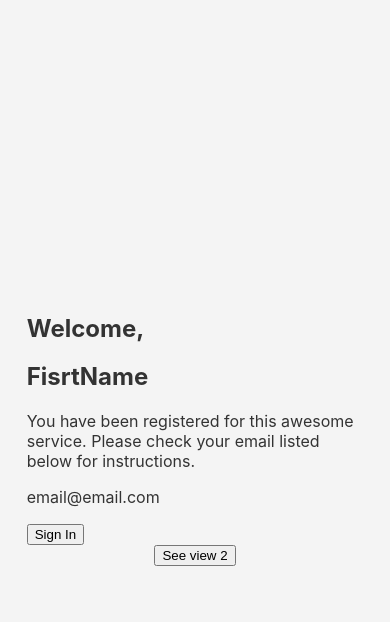
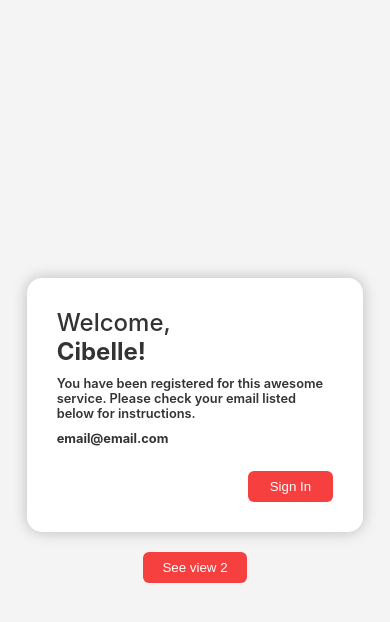
Before and after one commit to cibellem/breezy-form, a React (Create React App) app: page / in a window 390 px wide. Both pictures are taken after a click on the button "See view 2". Shown: the top 622 px of the page. Built offline with nearby package versions, Linux system fonts and the light colour scheme.

Commit message:
UI - Finished UI mobile view

```diff
--- a/src/components/SignupForm.tsx
+++ b/src/components/SignupForm.tsx
@@ -4,7 +4,7 @@ import { FormInput } from "./FormInput";
 export const Form = () => {
   return (
     <form className="form">
-      <section className="form_header">
+      <section className="section_header">
         <h1>Let's</h1>
         <h1>Sign Up</h1>
         <p>
@@ -33,7 +33,10 @@ export const Form = () => {
         name="password"
         labelName="Password"
       />
-      <button type="button">Sign Up</button>
+
+      <div>
+        <button type="button">Sign Up</button>
+      </div>
     </form>
   );
 };
--- a/src/components/SucessCard.tsx
+++ b/src/components/SucessCard.tsx
@@ -2,15 +2,15 @@ import React from "react";
 
 export const SuccessCard = () => {
   return (
-    <section>
-      <h2>Welcome,</h2>
-      <h2>FisrtName</h2>
+    <section className="section_header">
+      <h1>Welcome,</h1>
+      <h1>Cibelle!</h1>
       <p>
         You have been registered for this awesome service. Please check your
         email listed below for instructions.
       </p>
-      <p>email@email.com</p>
-      <button>Sign In</button>
+      <p style={{ fontWeight: "bold" }}>email@email.com</p>
+      <button type="button">Sign In</button>
     </section>
   );
 };
--- a/src/index.css
+++ b/src/index.css
@@ -24,29 +24,52 @@ code {
   margin: auto;
 }
 
-/* Form */
-.form {
-  display: flex;
-  flex-direction: column;
+/* Common styles  */
+
+.card {
   background-color: white;
   box-shadow: 0px 0px 15px #0000003b;
   border-radius: 15px;
   padding: 30px;
 }
 
-.form > .form_header > p {
+button {
+  float: right;
+  display: flex;
+  justify-content: center;
+  min-width: 31%;
+  margin-top: 20px;
+  padding: 8px;
+  border-radius: 6px;
+  border: none;
+  font-weight: 500;
+  background-color: #f63f3f;
+  color: white;
+}
+
+.section_header > p {
   font-weight: 600;
   font-size: 0.8em;
   margin: 10px 0 5px 0;
 }
 
-.form > .form_header > h1 {
+.section_header > h1 {
+  font-size: 1.5em;
+}
+
+.section_header > h1:first-child {
+  font-weight: 500;
+}
+
+.section_header > h1 {
   margin: 0;
   font-weight: 700;
 }
 
-.form > .form_header > h1:first-child {
-  font-weight: 500;
+/* Form */
+.form {
+  display: flex;
+  flex-direction: column;
 }
 
 .form > .form_label {
@@ -60,14 +83,3 @@ code {
   border: 2px solid rgba(136, 136, 136, 0.226);
   padding: 7px;
 }
-
-.form > button {
-  max-width: 31%;
-  margin-top: 20px;
-  padding: 8px;
-  border-radius: 6px;
-  border: none;
-  font-weight: 500;
-  background-color: #f63f3f;
-  color: white;
-}
--- a/src/pages/Signup.tsx
+++ b/src/pages/Signup.tsx
@@ -6,7 +6,9 @@ export const Signup = () => {
   const [view, setView] = useState<number>(1);
   return (
     <main className="main">
-      {view === 1 ? <Form /> : <SuccessCard />}
+      <article className="card">
+        {view === 1 ? <Form /> : <SuccessCard />}
+      </article>
 
       <button onClick={() => setView(view + 1)}>See view 2</button>
     </main>
```
Also changed, not shown: src/logo.svg (deleted).
